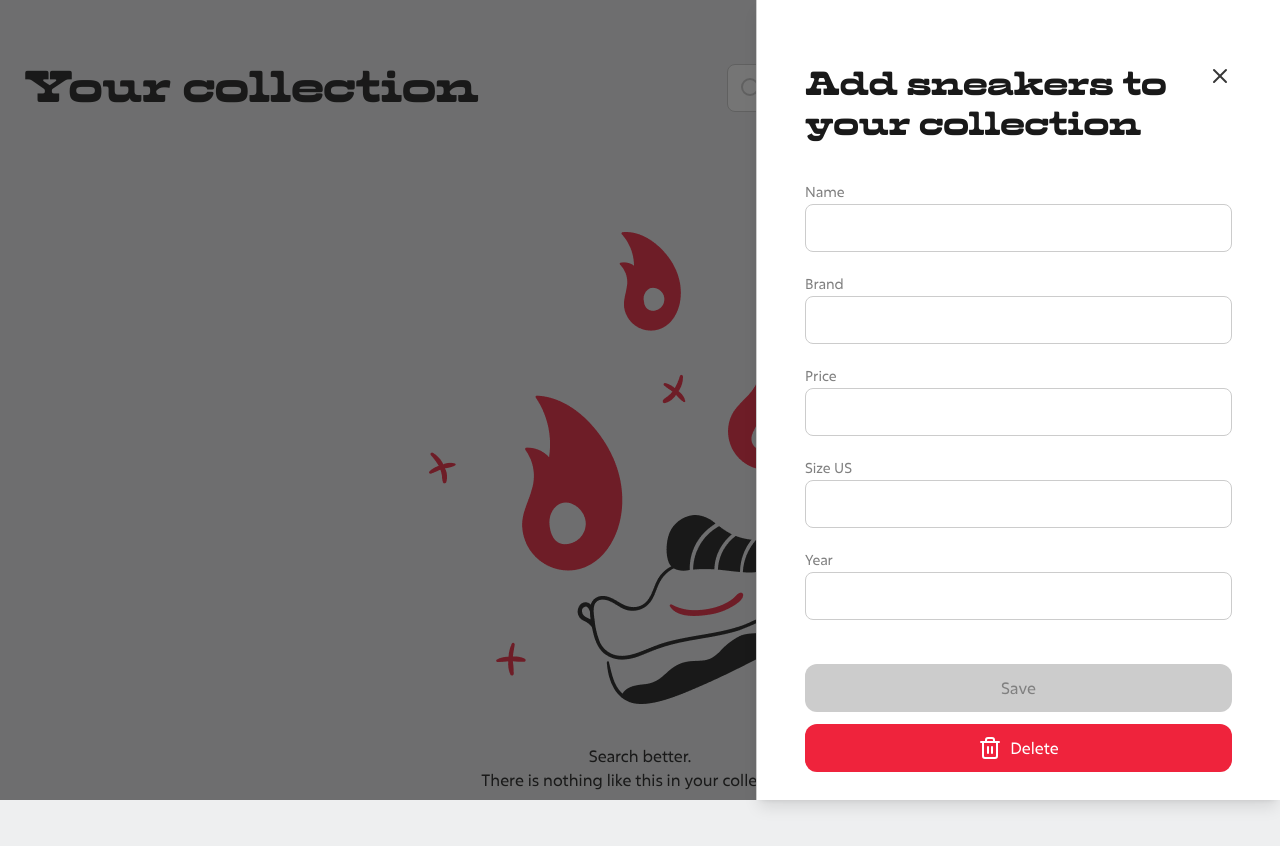
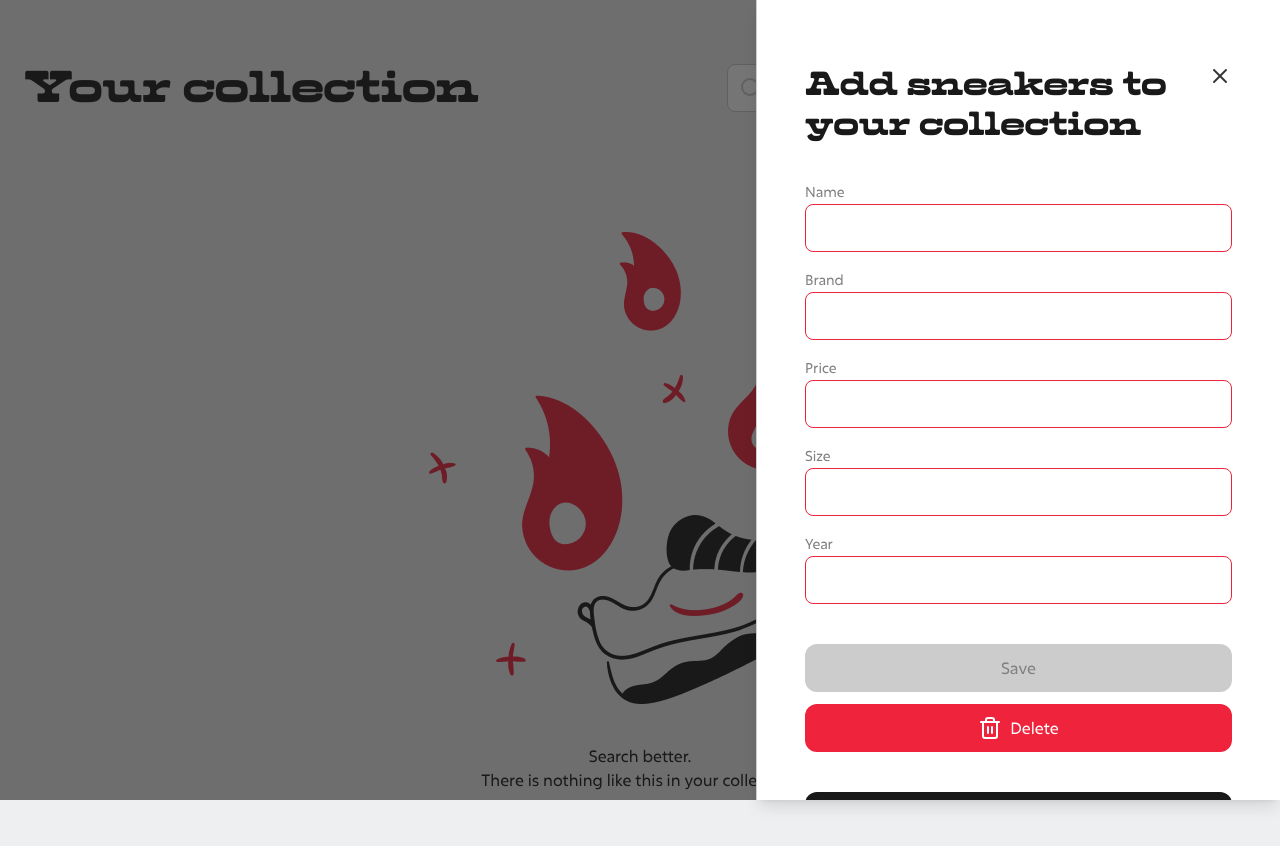
Before and after one commit to themse/sncollection, a Next.js app: page /main in a window 1280 px wide. Both pictures are taken after typing "Sample" into the empty fields and a click on the button "Add new sneakers". Built offline with nearby package versions, Linux system fonts and the light colour scheme.

Commit message:
integrate react-final-form

```diff
--- a/package.json
+++ b/package.json
@@ -21,11 +21,14 @@
 		"axios": "^1.5.0",
 		"class-variance-authority": "^0.7.0",
 		"clsx": "^2.0.0",
+		"final-form": "^4.20.10",
 		"lucide-react": "^0.274.0",
 		"next": "13.4.19",
 		"react": "18.2.0",
 		"react-dom": "18.2.0",
-		"tailwindcss-animate": "^1.0.7"
+		"react-final-form": "^6.5.9",
+		"tailwindcss-animate": "^1.0.7",
+		"yup": "^1.2.0"
 	},
 	"devDependencies": {
 		"@storybook/addon-essentials": "^7.4.0",
--- a/src/app/(web)/main/layout.tsx
+++ b/src/app/(web)/main/layout.tsx
@@ -32,6 +32,7 @@ const MainLayout = ({ children }: PropsWithChildren) => {
 						<SearchInput wrapperClassnames="w-full md:w-fit" className="w-full md:w-fit" />
 						<DrawerTrigger asChild>
 							<Button
+								type="button"
 								variant="primary"
 								className="fixed bottom-8 left-0 right-0 mx-auto h-fit w-11/12 whitespace-nowrap md:static md:w-max"
 							>
--- a/src/app/error.tsx
+++ b/src/app/error.tsx
@@ -1,4 +1,8 @@
 'use client';
+
+import { Heading } from '@/ui/Heading';
+import { Button } from '@/ui/Button';
+import { Container } from '@/components/Container';
 
 type Props = {
 	error: Error;
@@ -7,14 +11,14 @@ type Props = {
 
 const Error = ({ error, reset }: Props) => {
 	return (
-		<div>
-			<p>
+		<Container>
+			<Heading>
 				Error - {error.name} {error.message}
-			</p>
-			<button type="button" onClick={reset}>
+			</Heading>
+			<Button type="button" onClick={reset}>
 				Try again
-			</button>
-		</div>
+			</Button>
+		</Container>
 	);
 };
 
--- a/src/components/SortingPanel/SortingPanel.tsx
+++ b/src/components/SortingPanel/SortingPanel.tsx
@@ -8,18 +8,18 @@ export const SortingPanel = () => {
 			<Text variant="secondary">Sort by:</Text>
 
 			<div className="flex flex-wrap justify-center gap-2">
-				<Button variant="secondary" isActive>
+				<Button type="button" variant="secondary" isActive>
 					<Icon className="mr-2 h-4 w-4" name="calendar" />
 					Oldest Year
 				</Button>
-				<Button variant="secondary">
+				<Button type="button" variant="secondary">
 					<div className="mr-2 flex -space-x-2">
 						<Icon name="chevron-left" className="h-4 w-4" />
 						<Icon name="chevron-right" className="h-4 w-4" />
 					</div>
 					Smallest Size
 				</Button>
-				<Button variant="secondary">
+				<Button type="button" variant="secondary">
 					<Icon className="mr-2 h-4 w-4" name="dollar-sign" />
 					Lowest Price
 				</Button>
--- /dev/null
+++ b/src/components/form/FormInput.tsx
@@ -0,0 +1,39 @@
+'use client';
+
+import { Field } from 'react-final-form';
+import { TextInput, TextInputProps } from '@/ui/form/TextInput';
+import { getErrorMessage } from '@/helpers/getErrorMessage';
+
+interface FormInputProps extends Omit<TextInputProps, 'formControl'> {
+	hideError?: boolean;
+}
+
+export const FormInput = ({ input, label, hideError = false }: FormInputProps) => {
+	const { name, ...inputProps } = input;
+
+	if (!name) {
+		throw new Error(
+			'"FormInput" cannot be used without the "name" field. Please ensure that the "name" attribute is included',
+		);
+	}
+
+	return (
+		<Field
+			name={name}
+			render={({ input, meta }) => {
+				const hasError = !hideError && meta.touched && meta.error;
+
+				return (
+					<TextInput
+						formControl={{
+							errorMessage: getErrorMessage(meta.error),
+							hideError: !hasError,
+						}}
+						label={label}
+						input={{ ...inputProps, ...input }}
+					/>
+				);
+			}}
+		/>
+	);
+};
--- a/src/components/form/UpsertSneakersForm/UpsertSneakersForm.tsx
+++ b/src/components/form/UpsertSneakersForm/UpsertSneakersForm.tsx
@@ -1,75 +1,112 @@
-import { TextInput } from '@/components/ui/form';
+'use client';
+
+import { Form, FormProps } from 'react-final-form';
+import * as Yup from 'yup';
+
+import { FormInput } from '@/components/form/FormInput';
 import { Button } from '@/components/ui/Button';
 import { Icon } from '@/ui/Icon';
+import { SneakerEntity } from '@/services/entities/Sneaker';
+import { validateForm } from '@/helpers/validateForm';
+
+const formInputList = [
+	{
+		name: 'name',
+		label: 'Name',
+	},
+	{
+		name: 'brand',
+		label: 'Brand',
+	},
+	{
+		name: 'price',
+		label: 'Price',
+	},
+	{
+		name: 'size',
+		label: 'Size',
+	},
+	{
+		name: 'year',
+		label: 'Year',
+	},
+];
+
+type FormValues = SneakerEntity;
 
 export const UpsertSneakersForm = () => {
+	const onSubmit = async (formData: FormValues, _formApi: FormProps<FormValues>['form']) => {
+		console.log({ formData }); // TODO
+	};
+
+	const getValidationRules = async (values: FormValues) => {
+		const schema = Yup.object().shape({
+			name: Yup.string().required(),
+			price: Yup.number().required().positive(),
+			brand: Yup.string().required(),
+			size: Yup.number().required().integer().min(0).max(18), // USA size
+			year: Yup.number().required().integer().min(1900).max(new Date().getFullYear()),
+		});
+
+		return validateForm(schema, values);
+	};
+
 	return (
+		<Form<FormValues>
+			onSubmit={onSubmit}
+			validate={getValidationRules}
+			render={({ handleSubmit, submitting, pristine }) => (
+				<form onSubmit={handleSubmit}>
 					<div className="space-y-10">
 						<div className="space-y-5">
-				<TextInput
-					formControl={{ errorMessage: '' }}
+							{formInputList.map((formInput) => (
+								<FormInput
+									key={formInput.name}
 									input={{
-						name: 'name',
+										name: formInput.name,
 										fullWidth: true,
+										required: true,
 									}}
 									label={{
-						value: 'Name',
+										value: formInput.label,
 									}}
 								/>
-				<TextInput
-					formControl={{ errorMessage: '' }}
-					input={{
-						name: 'brand',
-						fullWidth: true,
-					}}
-					label={{
-						value: 'Brand',
-					}}
-				/>
-				<TextInput
-					formControl={{ errorMessage: '' }}
-					input={{
-						name: 'price',
-						fullWidth: true,
-					}}
-					label={{
-						value: 'Price',
-					}}
-				/>
-				<TextInput
-					formControl={{ errorMessage: '' }}
-					input={{
-						name: 'size',
-						fullWidth: true,
-					}}
-					label={{
-						value: 'Size US',
-					}}
-				/>
-				<TextInput
-					formControl={{ errorMessage: '' }}
-					input={{
-						name: 'year',
-						fullWidth: true,
-					}}
-					label={{
-						value: 'Year',
-					}}
-				/>
+							))}
 						</div>
 						<div className="space-y-3">
-				<Button variant="primary" className="h-fit" fullWidth disabled>
+							<Button
+								type="submit"
+								variant="primary"
+								className="h-fit"
+								fullWidth
+								disabled={submitting || pristine}
+							>
 								Save
 							</Button>
-				<Button variant="danger" className="h-fit" fullWidth>
+							<Button
+								type="button"
+								variant="danger"
+								className="h-fit"
+								fullWidth
+								disabled={submitting}
+							>
 								<Icon name="trash-2" className="mr-2" />
 								Delete
 							</Button>
 						</div>
-			<Button variant="primary" className="h-fit" fullWidth>
+						<Button
+							type="submit"
+							variant="primary"
+							className="h-fit"
+							fullWidth
+							disabled={submitting}
+						>
 							<Icon name="plus" className="mr-2" />
 							Add new sneakers
 						</Button>
 					</div>
+				</form>
+			)}
+		/>
 	);
 };
--- a/src/components/ui/form/TextInput.tsx
+++ b/src/components/ui/form/TextInput.tsx
@@ -6,7 +6,7 @@ import { FormControl, type FormControlProps } from './FormControl';
 import { Label, type LabelProps } from './Label';
 import { Input, type InputProps } from './Input';
 
-interface TextInputProps {
+export interface TextInputProps {
 	formControl: FormControlProps;
 	input: InputProps;
 	label?: LabelProps & { value: string };
--- a/src/services/entities/Product.ts
+++ /dev/null
@@ -1,4 +0,0 @@
-export interface Product {
-	name: string;
-	price: number;
-}
--- /dev/null
+++ b/src/utils/helpers/validateForm.ts
@@ -0,0 +1,20 @@
+import { ObjectSchema, AnyObject, Maybe } from 'yup';
+
+export const validateForm = async <T extends Maybe<AnyObject>>(
+	schema: ObjectSchema<T>,
+	values: T,
+) => {
+	try {
+		await schema.validate(values, { abortEarly: false });
+
+		return {};
+	} catch (error) {
+		// @ts-ignore TODO
+		return error.inner.reduce((acc, err) => {
+			// eslint-disable-next-line no-param-reassign
+			acc[err.path] = err.message;
+
+			return acc;
+		}, {});
+	}
+};
```
Also changed, not shown: src/services/api/crudCrud.ts (+5 -5 lines), src/services/entities/Sneaker.ts (+4 -4 lines), 1 other file (tests, documents, lock files or other folders). Lines whose indentation alone changed are shown as unchanged.
